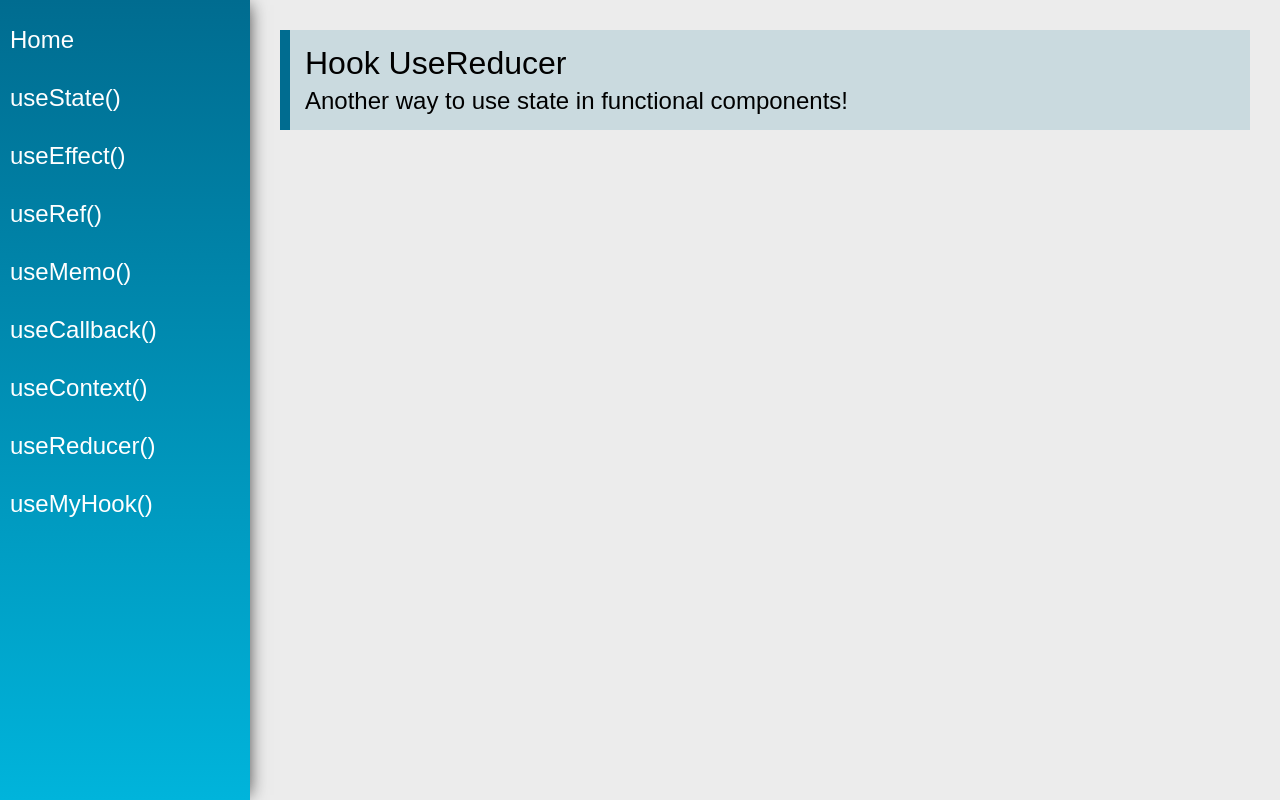
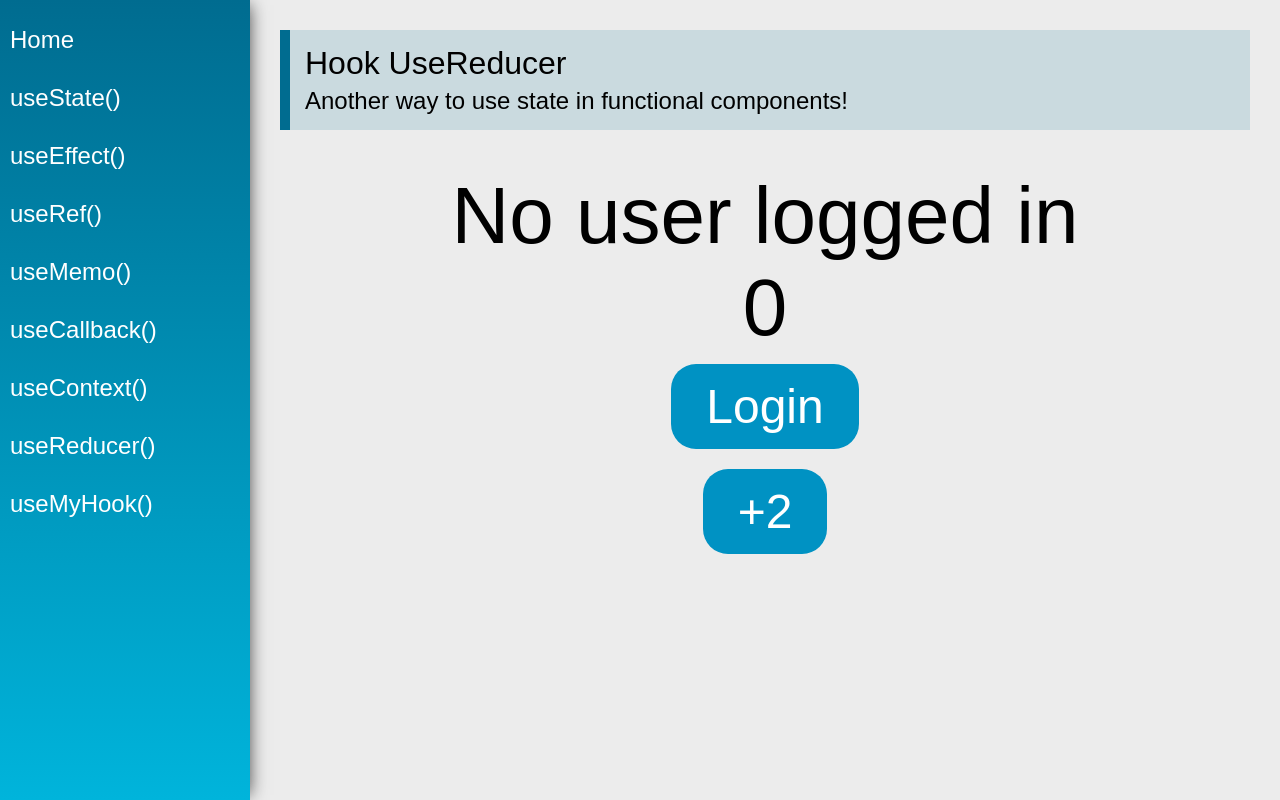
Before and after one commit to black-dev-x/hooks-curso-react-redux, a React (Create React App) app: page /useReducer in a window 1280 px wide. Built offline with nearby package versions, Linux system fonts and the light colour scheme.

Commit message:
useReducer #01

```diff
--- a/src/views/examples/UseReducer.jsx
+++ b/src/views/examples/UseReducer.jsx
@@ -1,4 +1,4 @@
-import React from 'react'
+import React, { useReducer } from 'react'
 import PageTitle from '../../components/layout/PageTitle'
 
 const initialState = {
@@ -8,18 +8,32 @@ const initialState = {
   products: []
 }
 
-const reducer = (state = initialState, action) => {
+const reducer = (state, action) => {
   switch (action.type) {
     case 'add2ToNumber':
       return { ...state, number: state.number + 2 }
+    case 'login':
+      return { ...state, user: { name: action.payload } }
     default:
       return state
   }
 }
-const UseReducer = props => {
+const UseReducer = _ => {
+  const [state, dispatch] = useReducer(reducer, initialState)
   return (
     <div className='UseReducer'>
       <PageTitle title='Hook UseReducer' subtitle='Another way to use state in functional components!' />
+      <div className='center'>
+        <span className='text'>{state.user ? state.user.name : 'No user logged in'}</span>
+        <span className='text'></span>
+        <span className='text'>{state.number}</span>
+        <button className='btn' onClick={() => dispatch({ type: 'login', payload: 'Black Devx' })}>
+          Login
+        </button>
+        <button className='btn' onClick={() => dispatch({ type: 'add2ToNumber' })}>
+          +2
+        </button>
+      </div>
     </div>
   )
 }
```
